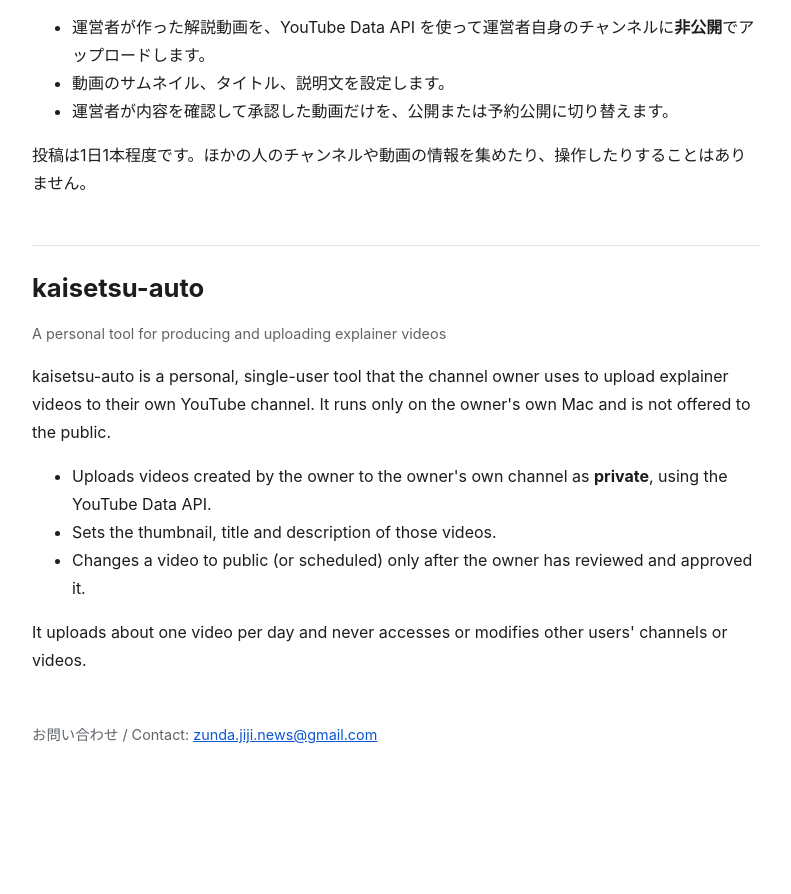
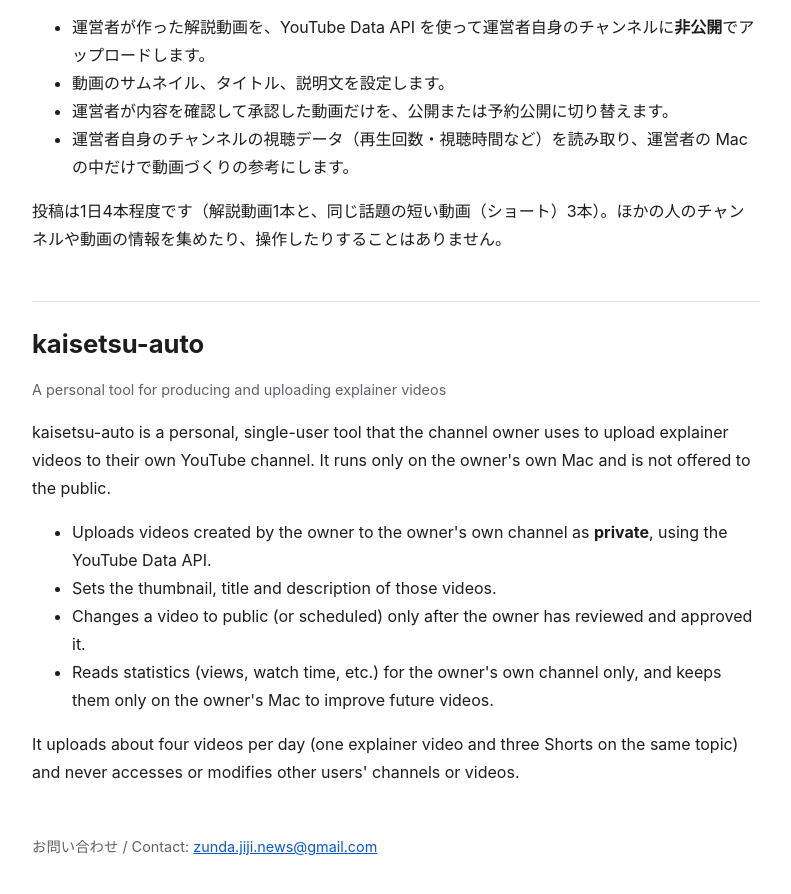
Before and after one commit to ryochell07/gitHub.io, a plain HTML site: page index.html in a window 1280 px wide. Shown: the part 284-1178 px from the top of the page, without its empty margins (244-1035 px from the left). Before the commit the page ends 1095 px from the top, so only its background shows below. Drawn offline with Linux system fonts and the light colour scheme.

Commit message:
Update index.html to match current use (2026-11-17)

```diff
--- a/index.html
+++ b/index.html
@@ -19,8 +19,9 @@
 <li>運営者が作った解説動画を、YouTube Data API を使って運営者自身のチャンネルに<strong>非公開</strong>でアップロードします。</li>
 <li>動画のサムネイル、タイトル、説明文を設定します。</li>
 <li>運営者が内容を確認して承認した動画だけを、公開または予約公開に切り替えます。</li>
+<li>運営者自身のチャンネルの視聴データ（再生回数・視聴時間など）を読み取り、運営者の Mac の中だけで動画づくりの参考にします。</li>
 </ul>
-<p>投稿は1日1本程度です。ほかの人のチャンネルや動画の情報を集めたり、操作したりすることはありません。</p>
+<p>投稿は1日4本程度です（解説動画1本と、同じ話題の短い動画（ショート）3本）。ほかの人のチャンネルや動画の情報を集めたり、操作したりすることはありません。</p>
 
 <hr>
 <h1 lang="en">kaisetsu-auto</h1>
@@ -31,8 +32,9 @@
 <li>Uploads videos created by the owner to the owner's own channel as <strong>private</strong>, using the YouTube Data API.</li>
 <li>Sets the thumbnail, title and description of those videos.</li>
 <li>Changes a video to public (or scheduled) only after the owner has reviewed and approved it.</li>
+<li>Reads statistics (views, watch time, etc.) for the owner's own channel only, and keeps them only on the owner's Mac to improve future videos.</li>
 </ul>
-<p>It uploads about one video per day and never accesses or modifies other users' channels or videos.</p>
+<p>It uploads about four videos per day (one explainer video and three Shorts on the same topic) and never accesses or modifies other users' channels or videos.</p>
 </div>
 <footer>お問い合わせ / Contact: <a href="mailto:zunda.jiji.news@gmail.com">zunda.jiji.news@gmail.com</a></footer>
 </main>
```
